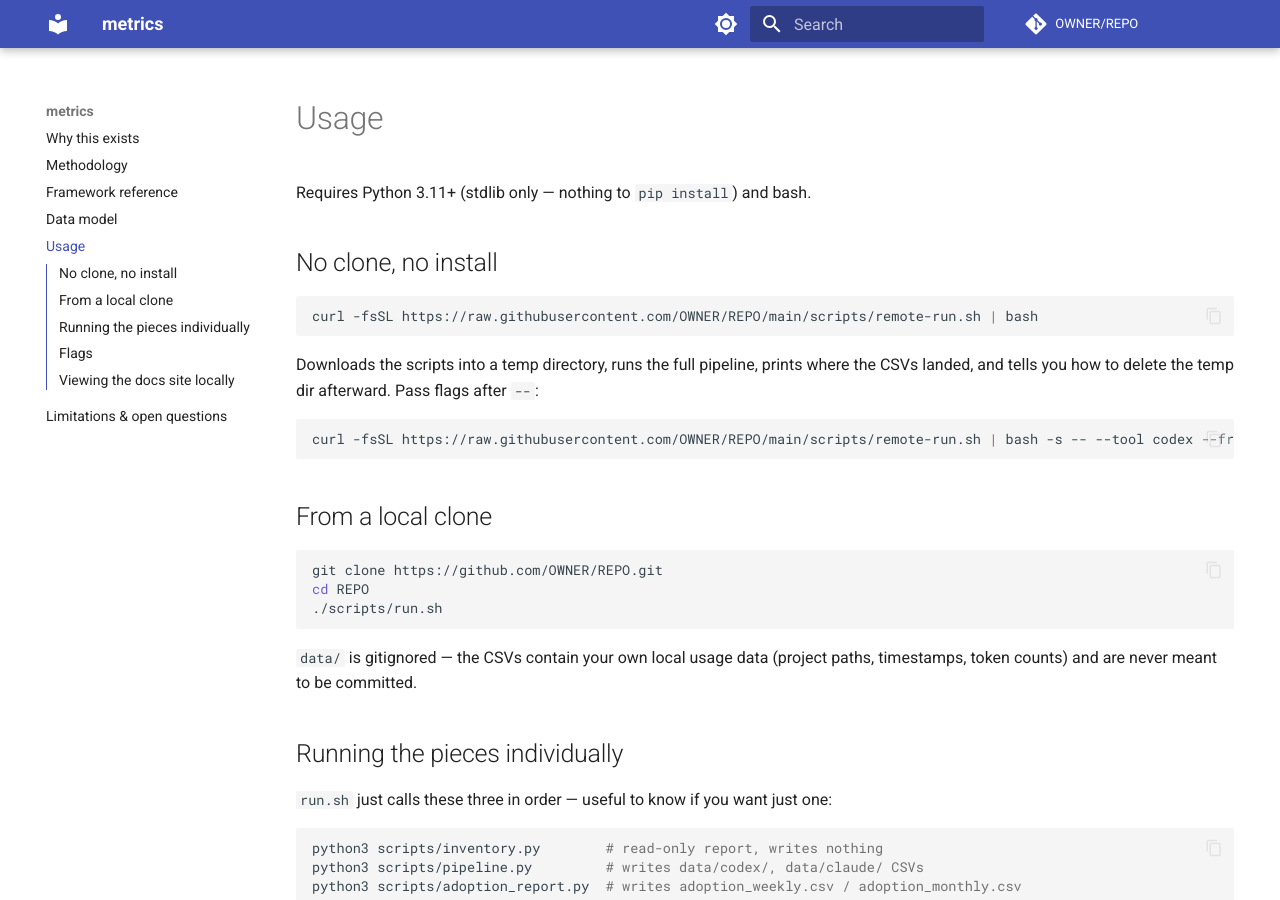
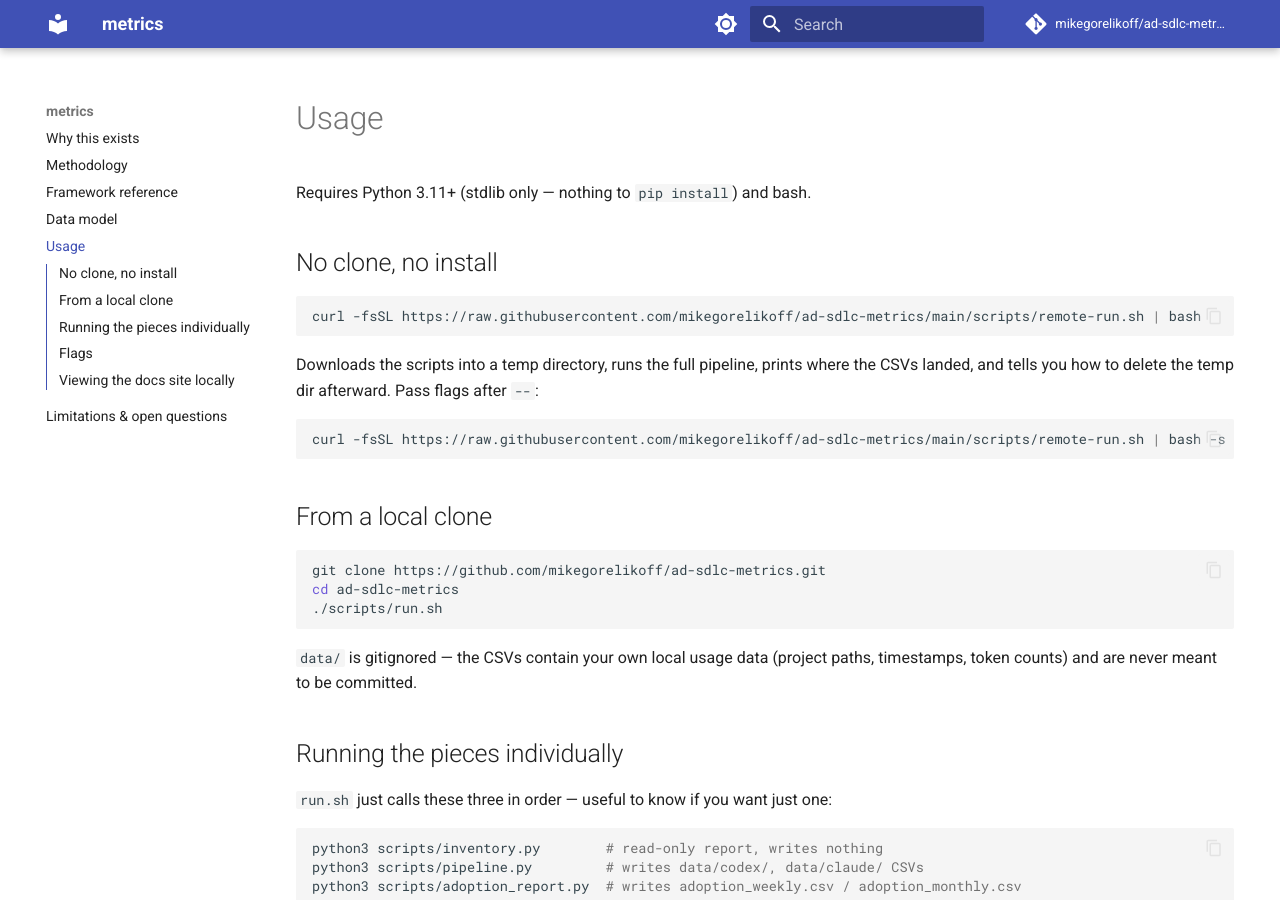
Before and after one commit to mikegorelikoff/ad-sdlc-metrics, an MkDocs documentation site: the page built from docs/usage.md, in a window 1280 px wide and 900 px high. Built offline with MkDocs 1.6.1 and Material for MkDocs 9.7.7, drawn with Linux system fonts in a browser that asks for light colours; comment, search, counter and statistics services are not loaded.

Commit message:
Point README/docs/mkdocs at the real repo
Replace OWNER/REPO placeholders with mikegorelikoff/ad-sdlc-metrics
and add it as the git remote.

Co-Authored-By: Claude Sonnet 5 <noreply@anthropic.com>

````diff
--- a/docs/usage.md
+++ b/docs/usage.md
@@ -5,21 +5,21 @@ Requires Python 3.11+ (stdlib only — nothing to `pip install`) and bash.
 ## No clone, no install
 
 ```bash
-curl -fsSL https://raw.githubusercontent.com/OWNER/REPO/main/scripts/remote-run.sh | bash
+curl -fsSL https://raw.githubusercontent.com/mikegorelikoff/ad-sdlc-metrics/main/scripts/remote-run.sh | bash
 ```
 
 Downloads the scripts into a temp directory, runs the full pipeline, prints where the
 CSVs landed, and tells you how to delete the temp dir afterward. Pass flags after `--`:
 
 ```bash
-curl -fsSL https://raw.githubusercontent.com/OWNER/REPO/main/scripts/remote-run.sh | bash -s -- --tool codex --from 2026-07-01
+curl -fsSL https://raw.githubusercontent.com/mikegorelikoff/ad-sdlc-metrics/main/scripts/remote-run.sh | bash -s -- --tool codex --from 2026-07-01
 ```
 
 ## From a local clone
 
 ```bash
-git clone https://github.com/OWNER/REPO.git
-cd REPO
+git clone https://github.com/mikegorelikoff/ad-sdlc-metrics.git
+cd ad-sdlc-metrics
 ./scripts/run.sh
 ```
 
--- a/mkdocs.yml
+++ b/mkdocs.yml
@@ -1,7 +1,7 @@
 site_name: metrics
 site_description: Personal AI-tool adoption metrics for Codex CLI and Claude Code
-repo_url: https://github.com/OWNER/REPO
-repo_name: OWNER/REPO
+repo_url: https://github.com/mikegorelikoff/ad-sdlc-metrics
+repo_name: mikegorelikoff/ad-sdlc-metrics
 edit_uri: edit/main/docs/
 
 theme:
````
Also changed, not shown: README.md (+4 -6 lines).
